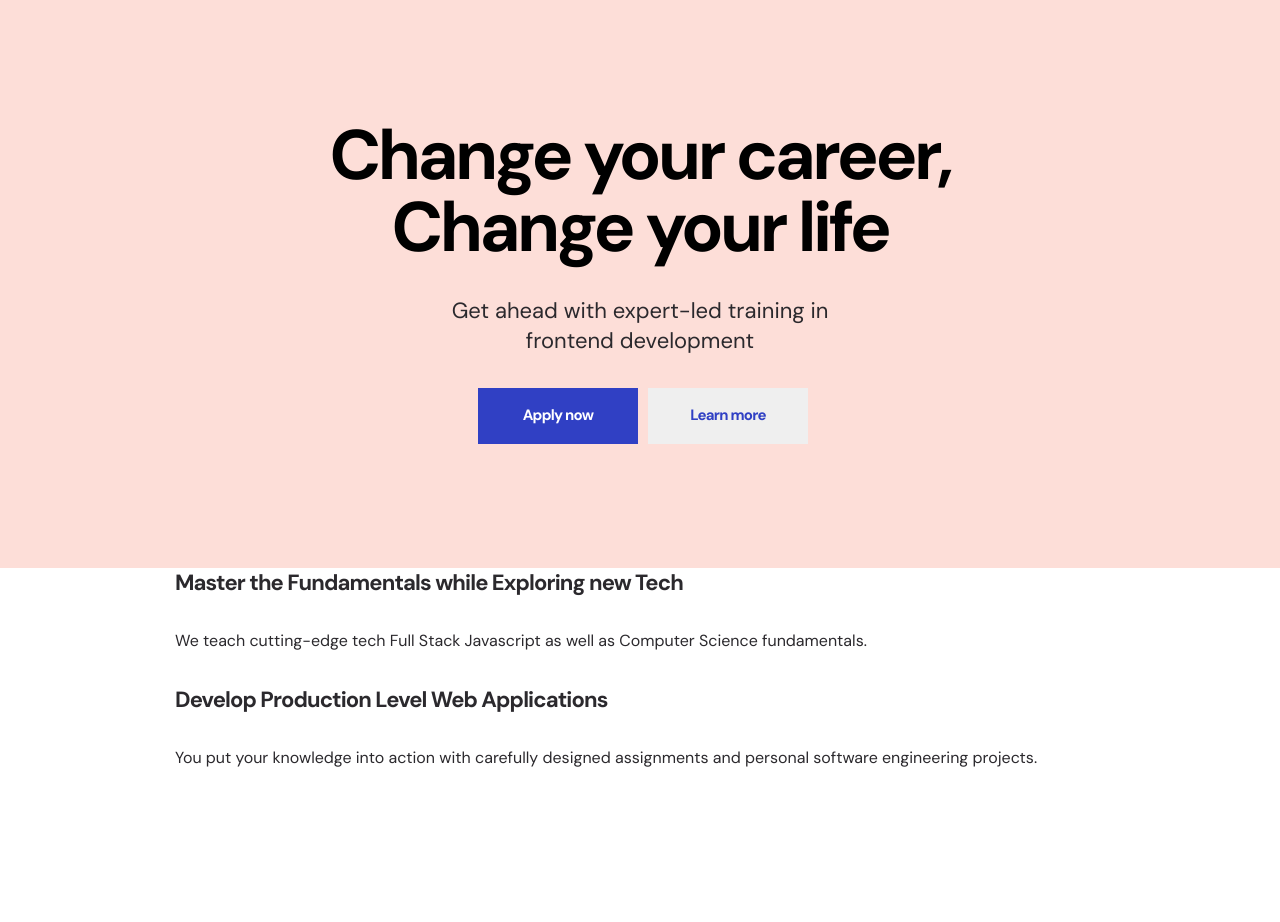
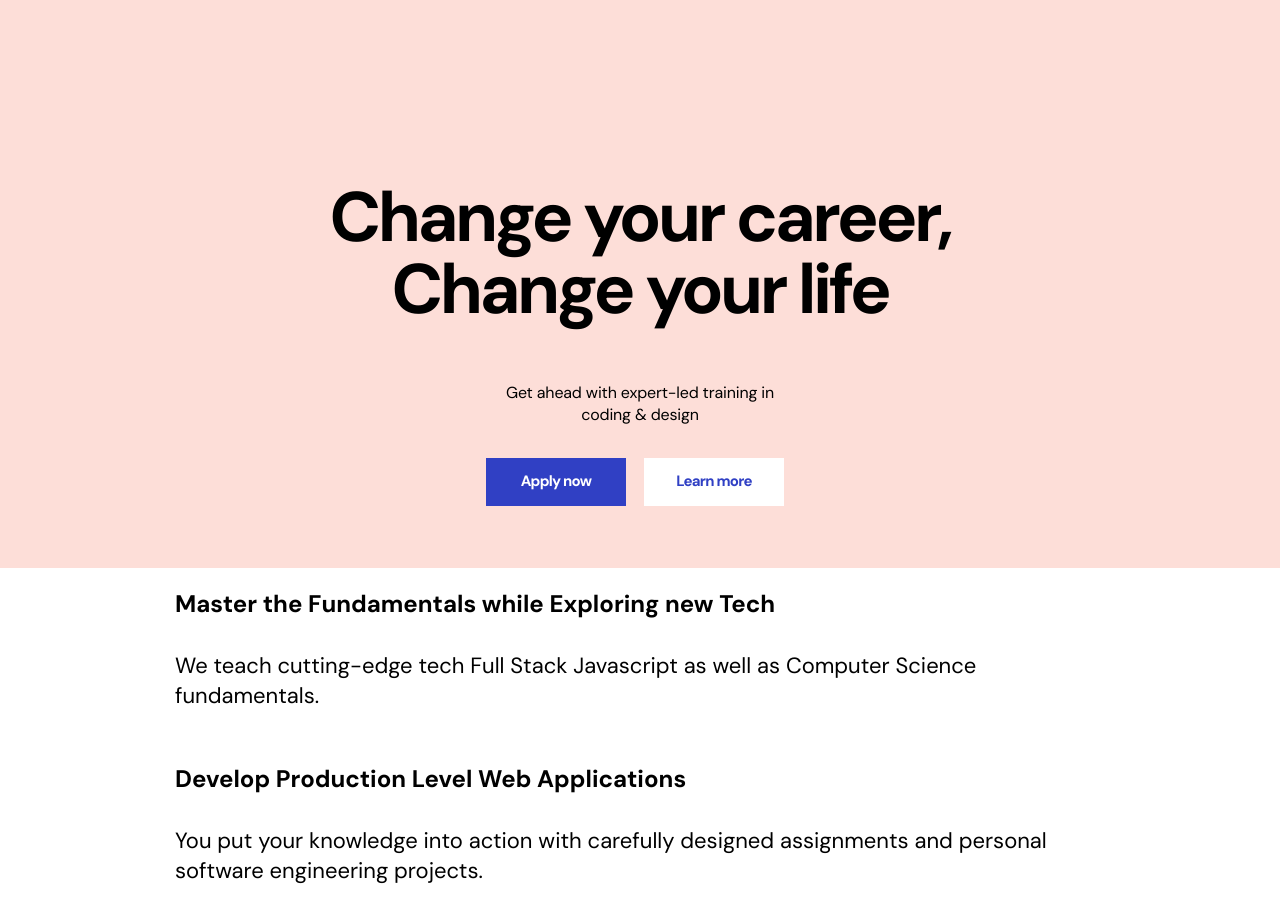
Before and after one commit to RYLwoojin/HTML_CSS_Practice, a plain HTML site: page Final_Project/index.html in a window 1280 px wide. Drawn offline with Linux system fonts and the light colour scheme.

Commit message:
page 1 total fix

```diff
--- a/Final_Project/index.html
+++ b/Final_Project/index.html
@@ -20,21 +20,18 @@
                 <div class="col-12">
                     <p>
                         Get ahead with expert-led training in<br>
-                        <span class="mobile-landing-p">coding & design</span>
-                        <span class="desktop-landing-p">frontend development</span>
+                        coding & design
                     </p>
                 </div>
-                <div class="button-compliation">
-                    <div class="col-6 col-md-2" id="apply_btn">
+                <div class="col-6 col-md-2 apply_button_pg1">
                     <button type="submit" class="apply_btn">
                         Apply now
                     </button>
                 </div>
-                    <div class="col-6 col-md-2" id="submit_btn">
+                <div class="col-6 col-md-2 submit_button_pg1">
                     <button type="submit" class="submit_btn">
                         Learn more
                     </button>
-                </div>
                 </div>
             </div>
         </div>
--- a/Final_Project/style.css
+++ b/Final_Project/style.css
@@ -33,118 +33,82 @@ li{
 
 body{
     font-family: 'DM Sans', sans-serif;
+    width: 100%;
     margin: 0;
 }
 
-
-.page1{
-    width: 100%;
-    height: 568px;
-    background-color: #FDDED8;
-}
 
 /* Mobile Device */
 
 /* pg1 */
 
-p{
-    font-size: 16px;
-    line-height: 1.5;
-    color: #2b292d;
-    letter-spacing: -.0.01em;
-}
-
-.col-12{
-    margin: 0;
-}
-
-.container{
+.page1{
+    display: flex;
+    align-items: center;
+    width: 100%;
+    height: 568px;
+    background-color: #FDDED8;
     text-align: center;
 }
 
 .row{
     display: flex;
     justify-content: center;
+    align-content: center;
+
 }
 
-.col-12 h1{
-    margin-top: 154px;
-    margin-bottom: 0;
+h1{
     font-size: 40px;
     line-height: 1;
     letter-spacing: -0.05em;
+    margin-bottom: 24px;
 }
 
-.col-12 p{
-    margin: 24px 0;
+.page1 p{
+    font-size: 16px;
+    line-height: 1.375;
+    letter-spacing: -0.01em;
+    margin-top: 0;
+    margin-bottom: 24px;
 }
 
-.desktop-landing-p{
-    display: none;
-}
-
-.button-compliation{
-    display: flex;
-    justify-content: center;
-    width: 100%;
-}
-
-button{
-    border: none;
-    width: 100%;
+.apply_btn{
+    width: 140px;
     height: 48px;
+    background-color: #3040C4;
+    color: #fff;
+    border-style: none;
     font-weight: 700;
     font-size: 15px;
     line-height: 0.625;
     letter-spacing: -0.05em;
-}
-
-#apply_btn{
-    padding: 0 4px 0 16px;
-}
-
-#submit_btn{
-    padding: 0 16px 0 4px;
-}
-
-.apply_btn{
-    background-color: #3040C4;
-    color: #fff;
+    margin-top: 0;
 }
 
 .submit_btn{
+    width: 140px;
+    height: 48px;
+    background-color: #fff;
     color: #3040C4;
+    border-style: none;
+    font-weight: 700;
+    font-size: 15px;
+    line-height: 0.625;
+    letter-spacing: -0.05em;
+    margin-top: 0;
 }
 
-/* pg2 */
-
-.page2{
-    height: 496px;
+.apply_button_pg1{
+    padding-right: 4px !important;
+    padding-left: 16px!important;
 }
 
-.page2 .col-12{
-    display: flex;
-    flex-direction: column;
+.submit_button_pg1{
+    padding-right: 16px !important;
+    padding-left: 4px !important;
 }
 
-h2{
-    font-size: 22px;
-    font-weight: 700;
-    letter-spacing: -0.04em;
-    text-align: left;
-    color: #2B292D;
-    margin: 0;
-}
-
-.sub_text{
-    font-size: 16px;
-    font-weight: 400;
-    line-height: 1.5;
-    list-style-position: -0.01em;
-    text-align: left;
-    color: #2B292D;
-    margin: 0;
-}
 
 /* > 768px (Desktop) */
 @media screen and (min-width: 768px){
@@ -162,15 +126,6 @@ h2{
 
     .col-12 p{
         margin: 32px 0;
-    }
-
-    .mobile-landing-p{
-        display: none;
-    }
-
-    .desktop-landing-p{
-        display: flex;
-        justify-content: center;
     }
 
     button{
```
Lines whose indentation alone changed are shown as unchanged.
